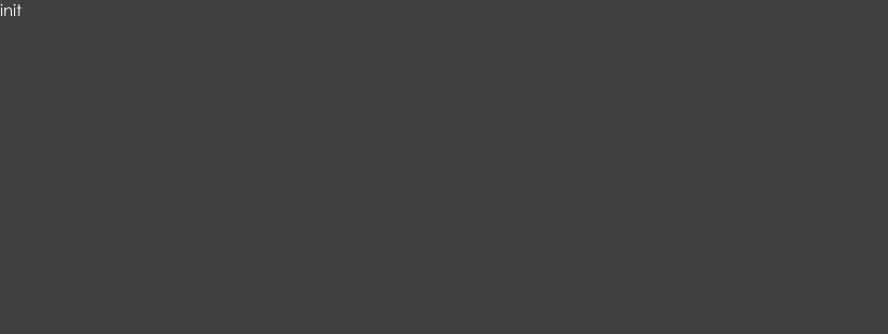
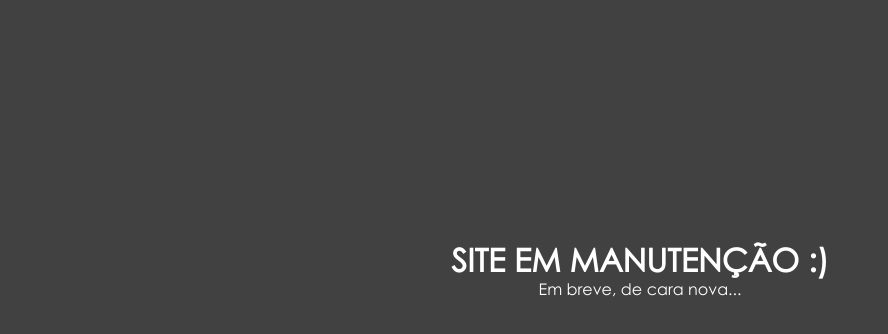
Before and after one commit to Leocamarggo/my-portfolio, a React (Create React App) app: page / in a window 1280 px wide. Shown: the top 334 px of the page, without its empty margins (0-888 px from the left). Built offline with nearby package versions, Linux system fonts and the light colour scheme.

Commit message:
create 'InMaintenance' view

```diff
--- a/src/router/paths.tsx
+++ b/src/router/paths.tsx
@@ -11,7 +11,7 @@ const RouterView = () => {
       <BrowserRouter>
         <GlobalStyle />
         <Routes>
-          <Route path={routes.default} element={<View.Home />} />
+          <Route path={routes.default} element={<View.InMaintenance />} />
         </Routes>
       </BrowserRouter>
     </ThemeProvider>
--- /dev/null
+++ b/src/views/inMaintenance/index.tsx
@@ -0,0 +1,12 @@
+import * as S from './styles';
+
+const InMaintenance = () => {
+  return (
+    <S.Container>
+      <h1>SITE EM MANUTENÇÃO :)</h1>
+      <p>Em breve, de cara nova...</p>
+    </S.Container>
+  );
+};
+
+export default InMaintenance;
--- /dev/null
+++ b/src/views/inMaintenance/styles.ts
@@ -0,0 +1,8 @@
+import styled from 'styled-components'
+
+export const Container = styled.div`
+    display: flex;
+    align-items: center;
+    flex-direction: column;
+    margin-top: 15rem;
+`
--- a/src/views/index.ts
+++ b/src/views/index.ts
@@ -1 +1,2 @@
 export { default as Home } from './Home'
+export { default as InMaintenance } from './inMaintenance'
```
